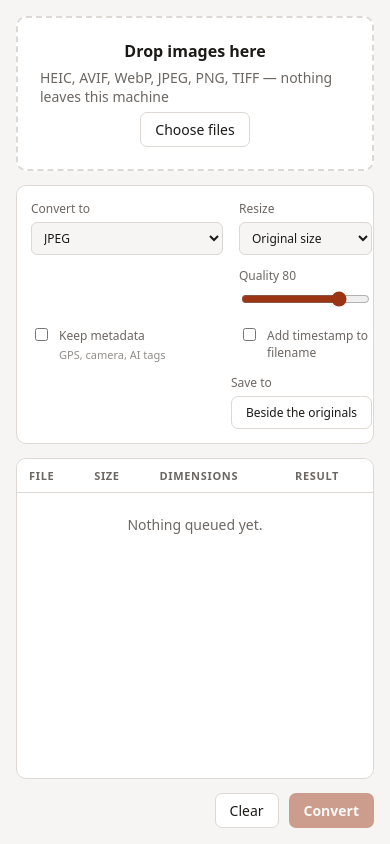
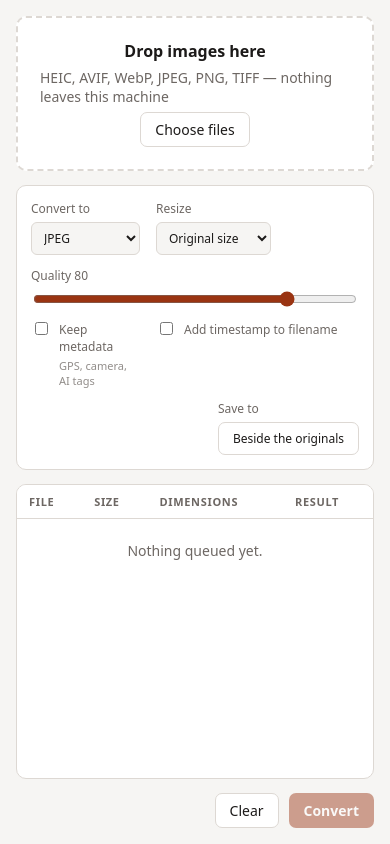
Before and after one commit to hgus107/kiln, a website built with Vite: page index.html in a window 390 px wide. Built offline with nearby package versions, Linux system fonts and the light colour scheme.

Commit message:
Give the controls three even columns
Resize and its amount now share one column instead of the amount owning
a column of its own, so the row is evenly spaced whether or not the
amount is showing.

```diff
--- a/index.html
+++ b/index.html
@@ -33,6 +33,7 @@
           <input id="quality" type="range" min="1" max="100" value="80" />
         </label>
 
+        <div id="resize-group">
           <label id="resize-field">
             <span>Resize</span>
             <select id="resize-mode">
@@ -46,6 +47,7 @@
             <span id="resize-amount-label">Pixels</span>
             <input id="resize-amount" type="number" value="2048" min="1" />
           </label>
+        </div>
 
         <label id="metadata-field" class="checkbox">
           <input id="keep-metadata" type="checkbox" />
--- a/src/styles.css
+++ b/src/styles.css
@@ -83,10 +83,10 @@ main {
    showing, so turning it on does not push the row below onto a new line. */
 .controls {
   display: grid;
-  grid-template-columns: 1fr 1fr 1fr 1.3fr;
+  grid-template-columns: repeat(3, 1fr);
   grid-template-areas:
-    "format   resize    amount      quality"
-    "metadata timestamp destination destination";
+    "format   resize    quality"
+    "metadata timestamp destination";
   gap: 12px 16px;
   padding: 14px;
   border: 1px solid var(--line);
@@ -96,16 +96,33 @@ main {
 
 #format-field { grid-area: format; }
 #quality-field { grid-area: quality; }
-#resize-field { grid-area: resize; }
-#resize-amount-field { grid-area: amount; }
+#resize-group { grid-area: resize; }
 #metadata-field { grid-area: metadata; }
 #timestamp-field { grid-area: timestamp; }
 #destination-field { grid-area: destination; }
 
-/* The quality field hides for PNG; keep its column rather than reflowing. */
+/* Resize and its amount share one column, so the row stays three even
+   columns whether or not the amount is showing. */
+#resize-group {
+  display: flex;
+  gap: 10px;
+}
+
+#resize-field {
+  flex: 1;
+  min-width: 0;
+}
+
+#resize-amount-field {
+  width: 78px;
+  flex: none;
+}
+
+/* Optional fields keep their space rather than collapsing it, so nothing
+   below them moves when they appear. */
 #quality-field[hidden],
 #resize-amount-field[hidden] {
-  display: block !important;
+  display: flex !important;
   visibility: hidden;
 }
 
@@ -114,7 +131,7 @@ main {
     grid-template-columns: 1fr 1fr;
     grid-template-areas:
       "format      resize"
-      "amount      quality"
+      "quality     quality"
       "metadata    timestamp"
       "destination destination";
   }
```
Lines whose indentation alone changed are shown as unchanged.
